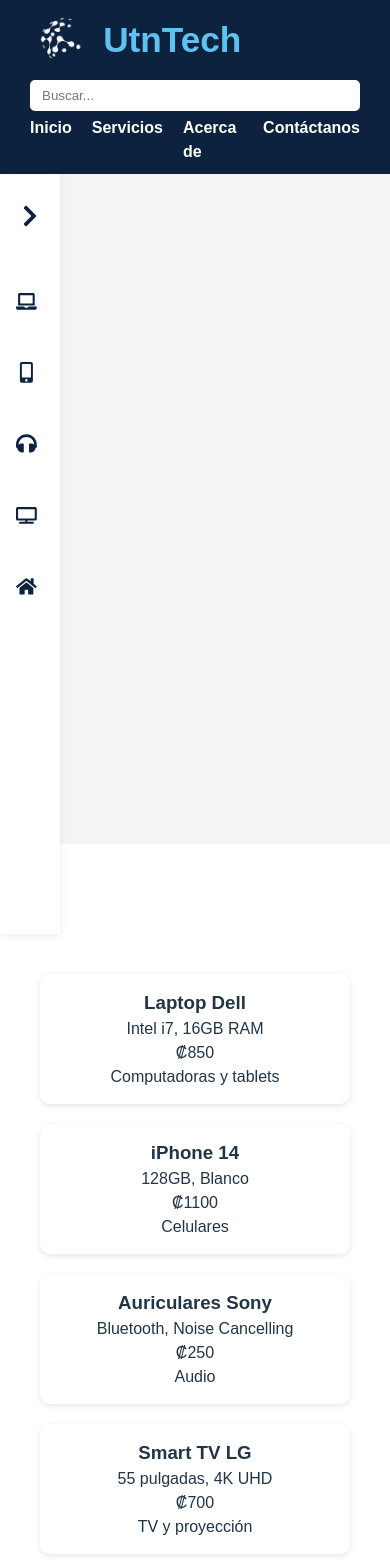
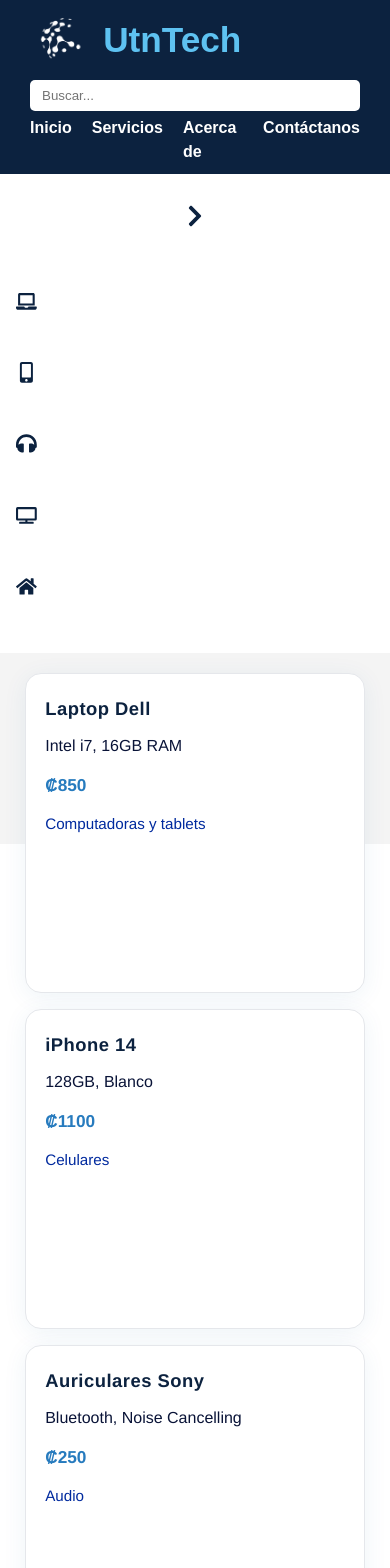
Before and after one commit to fabinunezgo/IntegradorUtnTech, a React (Vite) app: page / in a window 390 px wide. Shown: the top 1568 px of the page. Built offline with nearby package versions, Linux system fonts and the light colour scheme.

Commit message:
Cambios en las Cards

```diff
--- a/src/App.css
+++ b/src/App.css
@@ -106,22 +106,12 @@ main {
 }
 
 /* Tarjetas de productos y sucursales */
-.producto-card, .sucursal-card {
-  background-color: white;
-  border-radius: 10px;
-  padding: 15px;
-  width: 220px; /* ancho fijo para que queden alineados horizontalmente */
-  text-align: center;
-  box-shadow: 0 2px 6px rgba(0,0,0,0.1);
-  transition: transform 0.2s, box-shadow 0.2s;
-  cursor: pointer;
+.cards-grid {
+  display: flex;
+  flex-wrap: wrap;
+  gap: 2rem;
+  justify-content: flex-start;
 }
-
-.producto-card:hover, .sucursal-card:hover {
-  transform: translateY(-5px);
-  box-shadow: 0 5px 15px rgba(0,0,0,0.15);
-}
-
 /* ===== Footer ===== */
 footer {
   background-color: #0C223F;
@@ -136,11 +126,6 @@ footer {
 @media (max-width: 768px) {
   .contenido-principal {
     flex-direction: column;
-  }
-
-  .menu-lateral {
-    width: 100%;
-    min-height: auto;
   }
 
   .top-header {
@@ -159,9 +144,35 @@ footer {
 
   main {
     justify-content: center;
+    flex-wrap: wrap;
+    gap: 1rem;
+  }
+
+  .cards-grid {
+    justify-content: center;
+    gap: 1rem;
   }
 
   .producto-card, .sucursal-card {
-    width: 100%;
+    width: 90vw;
+    max-width: 340px;
+    margin: 0 auto;
   }
 }
+@media (max-width: 768px) {
+  .menu-lateral {
+    width: 100% !important;
+    min-width: unset !important;
+    max-width: unset !important;
+    height: auto !important;
+    border-radius: 0 !important;
+    box-shadow: none !important;
+    padding: 1rem 0.5rem !important;
+    align-items: flex-start !important;
+    position: static !important;
+  }
+  .menu-lateral.abierto {
+    padding-left: 0 !important;
+    align-items: flex-start !important;
+  }
+}
--- a/src/App.jsx
+++ b/src/App.jsx
@@ -15,6 +15,7 @@ export default function App() {
         <Encabezado />
         <div className="contenido-principal">
           <MenuLateral />
+          <div className="contenido-scroll">
           <main>
             <Routes>
               <Route path="/" element={<Inicio />} />
@@ -24,6 +25,7 @@ export default function App() {
             </Routes>
           </main>
         </div>
+        </div>
         <Footer />
       </div>
     </Router>
--- a/src/components/ListaProducto.jsx
+++ b/src/components/ListaProducto.jsx
@@ -1,4 +1,3 @@
-// ListaProducto.jsx
 import React from "react";
 import TarjetaProducto from "./TarjetaProducto";
 
@@ -8,10 +7,10 @@ export default function ListaProducto({ productos }) {
   }
 
   return (
-    <main>
+    <div className="cards-grid">
       {productos.map((p) => (
         <TarjetaProducto key={p.idProducto} producto={p} />
       ))}
-    </main>
+    </div>
   );
 }
--- a/src/components/TarjetaProducto.jsx
+++ b/src/components/TarjetaProducto.jsx
@@ -1,4 +1,5 @@
 import React from "react";
+import "../css/cards.css";
 
 export default function TarjetaProducto({ producto }) {
   return (
--- a/src/css/MenuLateral.css
+++ b/src/css/MenuLateral.css
@@ -85,3 +85,21 @@
   margin-top: auto;
   padding-bottom: 1rem;
 }
+
+@media (max-width: 768px) {
+  .menu-lateral {
+    width: 100%;
+    min-width: unset;
+    max-width: unset;
+    height: auto;
+    border-radius: 0;
+    box-shadow: none;
+    padding: 1rem 0.5rem;
+    align-items: flex-start;
+    position: static;
+  }
+  .menu-lateral.abierto {
+    padding-left: 0;
+    align-items: flex-start;
+  }
+}
--- /dev/null
+++ b/src/css/cards.css
@@ -0,0 +1,62 @@
+.producto-card {
+  font-family: "Helvetica Neue", Helvetica, Arial, sans-serif;
+  background: #fff;
+  border-radius: 16px;
+  box-shadow: 0 4px 24px rgba(0,105,158,0.07);
+  padding: 1.5rem 1.2rem;
+  margin: 0;
+  transition: box-shadow 0.2s, transform 0.2s;
+  height: 320px;
+  display: flex;
+  flex-direction: column;
+  gap: 0.7rem;
+  flex: 1 1 260px;
+  min-width: 220px;
+  border: 1px solid #e5e7eb;
+   width: 260px;
+  height: 320px;     /* alto fijo */
+  min-width: 260px;  /* asegura que no se reduzca */
+  max-width: 260px;  /* asegura que no se expanda */
+  box-sizing: border-box;
+  display: flex;
+}
+
+.producto-card:hover {
+  box-shadow: 0 8px 32px rgba(0,105,158,0.13);
+  transform: translateY(-4px) scale(1.02);
+  border-color: #163d86;
+}
+
+.producto-card h3 {
+  font-size: 1.15rem;
+  font-weight: 700;
+  color:#0C223F;
+  margin: 0 0 0.2rem 0;
+  line-height: 1.2;
+  letter-spacing: 0.5px;
+}
+
+.producto-card p {
+  font-size: 1rem;
+  color: #091337;
+  margin: 0 0 0.2rem 0;
+}
+.producto-card p:nth-child(3) {
+  color: #277bbe;
+  font-weight: 700;
+  font-size: 1.08rem;
+  background: none;
+  border-radius: 0;
+  padding: 0;
+  display: inline;
+}
+
+/* Categoría: solo color, sin fondo ni borde */
+.producto-card p:nth-child(4) {
+  background: none;
+  border-radius: 0;
+  padding: 0;
+  color: #002a9e;
+  font-size: 0.95rem;
+  display: inline;
+}
--- /dev/null
+++ b/src/css/inicio.css
@@ -0,0 +1,6 @@
+.cards-grid {
+  display: flex;
+  flex-wrap: wrap;
+  gap: 2rem;
+  justify-content: flex-start;
+}
```
